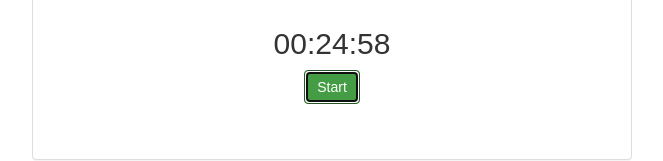
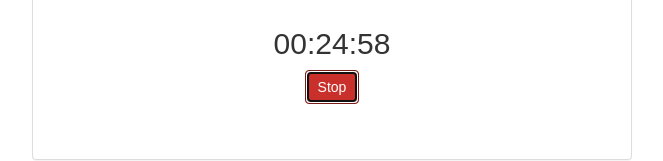
Before and after one commit to alexandraalday/pokedoro, a React (Create React App) app: page / in a window 1280 px wide. Both pictures are taken after a click on the button "Start". Shown: the part 212-373 px from the top of the page, without its empty margins (308-971 px from the left). Built offline with nearby package versions, Linux system fonts and the light colour scheme.

Commit message:
user can stop timer

```diff
--- a/src/Timer/components/Timer.jsx
+++ b/src/Timer/components/Timer.jsx
@@ -20,6 +20,7 @@
 
 		this.setBaseTime = this.setBaseTime.bind(this);
 		this.startTimer = this.startTimer.bind(this);
+		this.stopTimer = this.stopTimer.bind(this);
 		this.reduceTimer = this.reduceTimer.bind(this);
 	}
 
@@ -37,6 +38,17 @@
 		});
 	}
 
+	stopTimer() {
+		if (this.state.timer) {
+			clearInterval(this.state.timer);
+		}
+		this.setState({
+			timerState: timerStates.NOT_SET,
+			timer: null,
+			currentTime: moment.duration(this.state.baseTime),
+		});
+	}
+
 	reduceTimer() {
 		const newTime = moment.duration(this.state.currentTime);
 		newTime.subtract(1, 'second');
@@ -51,7 +63,11 @@
 			<div className="container-fluid">
 				<TimerHeader />
 				<TimerDisplay currentTime={this.state.currentTime} />
-				<TimerButton startTimer={this.startTimer}/>
+				<TimerButton
+					startTimer={this.startTimer}
+					timerState={this.state.timerState}
+					stopTimer={this.stopTimer}
+				/>
 				{
 					(this.state.timerState !== timerStates.RUNNING)
 					&&
--- a/src/TimerButton/components/TimerButton.jsx
+++ b/src/TimerButton/components/TimerButton.jsx
@@ -1,9 +1,30 @@
-import React from 'react';
+import React, { Component} from 'react';
+import * as timerStates from '../../timerStates';
 
-const TimerButton = (props) => (
-  <div className="row">
-      <button className="btn btn-success center-block" onClick={props.startTimer}>Start</button>
-  </div>
-);
+class TimerButton extends Component {
+	constructor() {
+		super();
+
+		this.getButton = this.getButton.bind(this);
+
+	}
+
+	getButton() {
+		if (this.props.timerState === timerStates.NOT_SET)
+			return (<button className="btn btn-success center-block" onClick={this.props.startTimer}>Start</button>);
+
+		if (this.props.timerState === timerStates.RUNNING)
+			return (<button className="btn btn-danger center-block" onClick={this.props.stopTimer}>Stop</button>);
+
+	}
+
+	render() {
+		return(
+			<div className="row">
+		    	{this.getButton()}
+		  	</div>
+		);
+	}
+}
 
 export default TimerButton;
```
